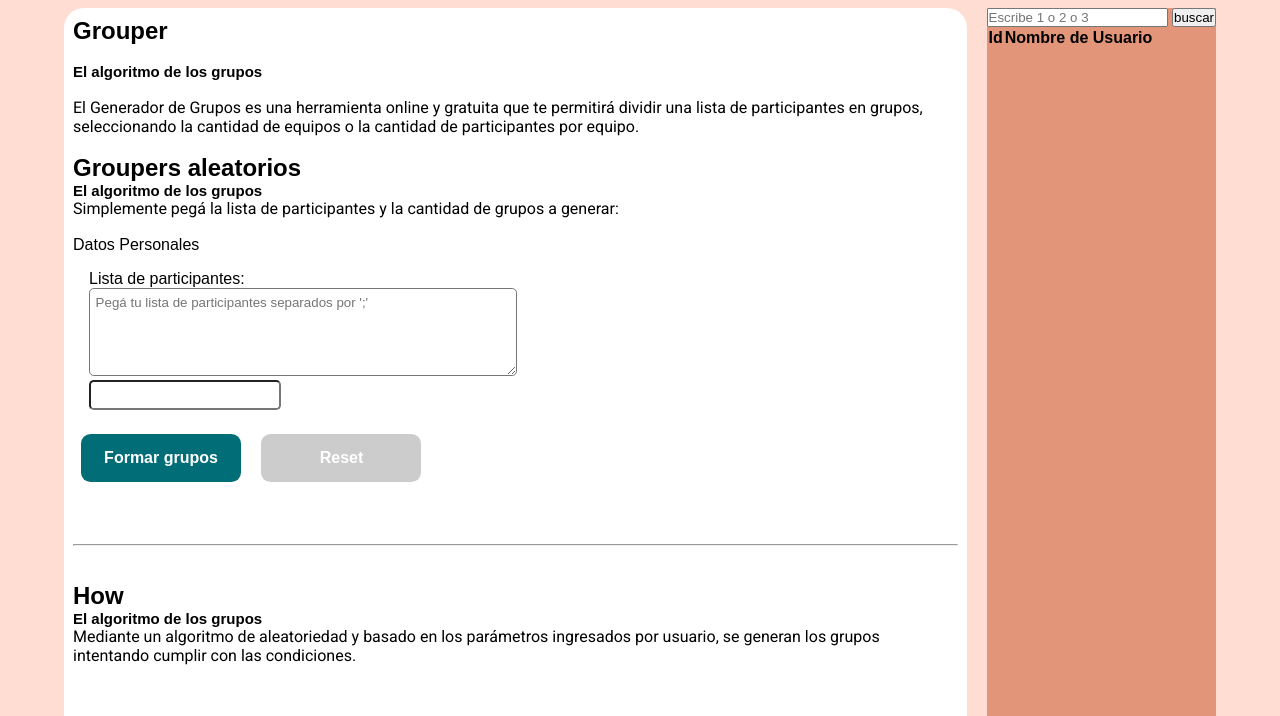
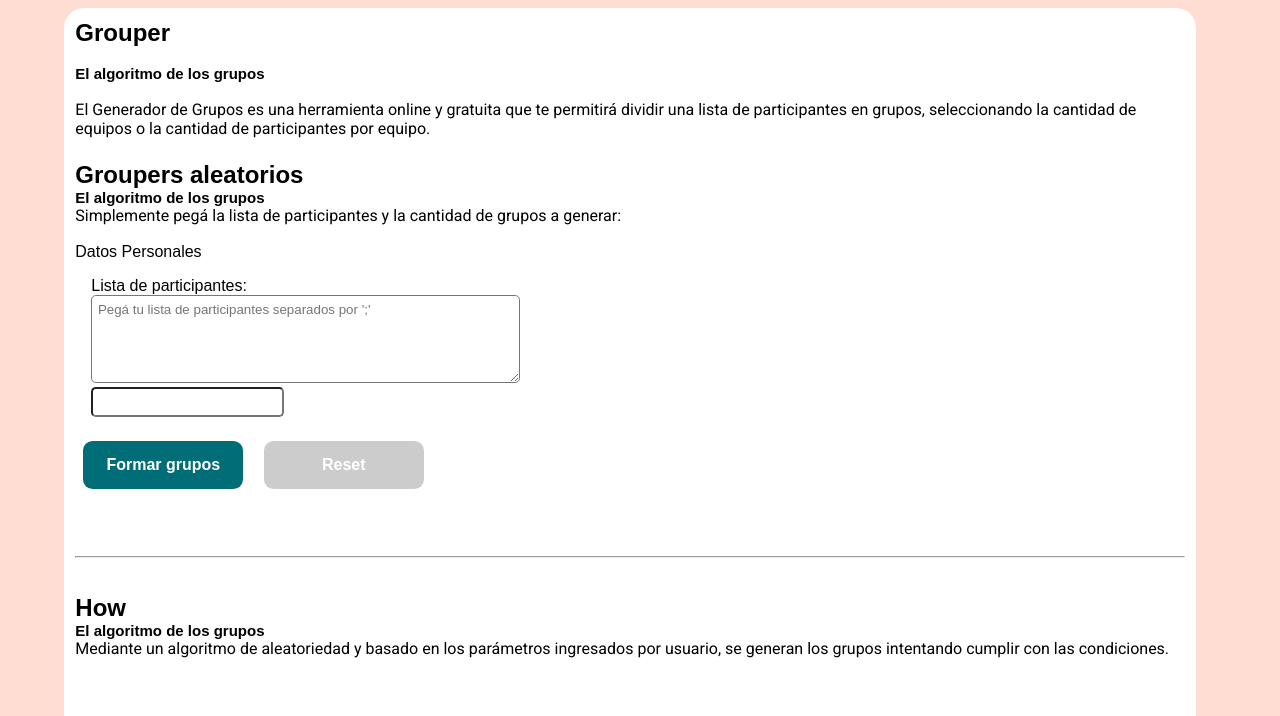
Before and after one commit to rfuerteslefevre/TrabajoPractico, a plain HTML site: page index.html in a window 1280 px wide. Shown: the part 82-798 px from the top of the page. Drawn offline with nearby package versions, Linux system fonts and the light colour scheme.

Commit message:
experiencia de usuario

```diff
--- a/index.html
+++ b/index.html
@@ -190,21 +190,16 @@
 
         <!-- Vuelve al comienzo  -->
 
-        <!-- Sección Footer  -->
+        <!--------------------------------- Sección Sidebar  ---------------------------------------------------->
       </main>
       <aside class="sidebar">
-        <input id="usuario" placeholder="Escribe 1 o 2 o 3" />
-        <button onclick="buscar()">buscar</button>
 
+
+        <div id="output"></div>
+
+        <script src="js/mains.js"></script>
         <!-- 3. crer la tabla en html -->
 
-        <table id="respuesta">
-          <thead>
-            <th>Id</th>
-            <th>Nombre de Usuario</th>
-          </thead>
-          <tbody id="respuesta_body"></tbody>
-        </table>
       </aside>
       <div class="widget-1">
         <header>
@@ -345,31 +340,4 @@
       </footer>
     </div>
   </body>
-  <script>
-    // 5. crear metodo buscar
-    function buscar() {
-      // 6. obtene el valor del <input id="usuario">
-      let usuario = $("#usuario").val();
-
-      $.ajax({
-        // 7. agrega el valor a la url
-        url: "https://jsonplaceholder.typicode.com/users/" + usuario,
-      }).done(function (data) {
-        // 8. construyes el <tr> con tus datos de respuesta
-        let tr =
-          "<tr>" +
-          "<td>" +
-          data.id +
-          "</td>" +
-          "<td>" +
-          data.email +
-          "</td>" +
-          "</tr>";
-        console.log(tr); // *opcional para ver en consola
-
-        // 9. usas append para agregar el tr al final
-        $("#respuesta_body").append(tr);
-      });
-    }
-  </script>
 </html>
```
